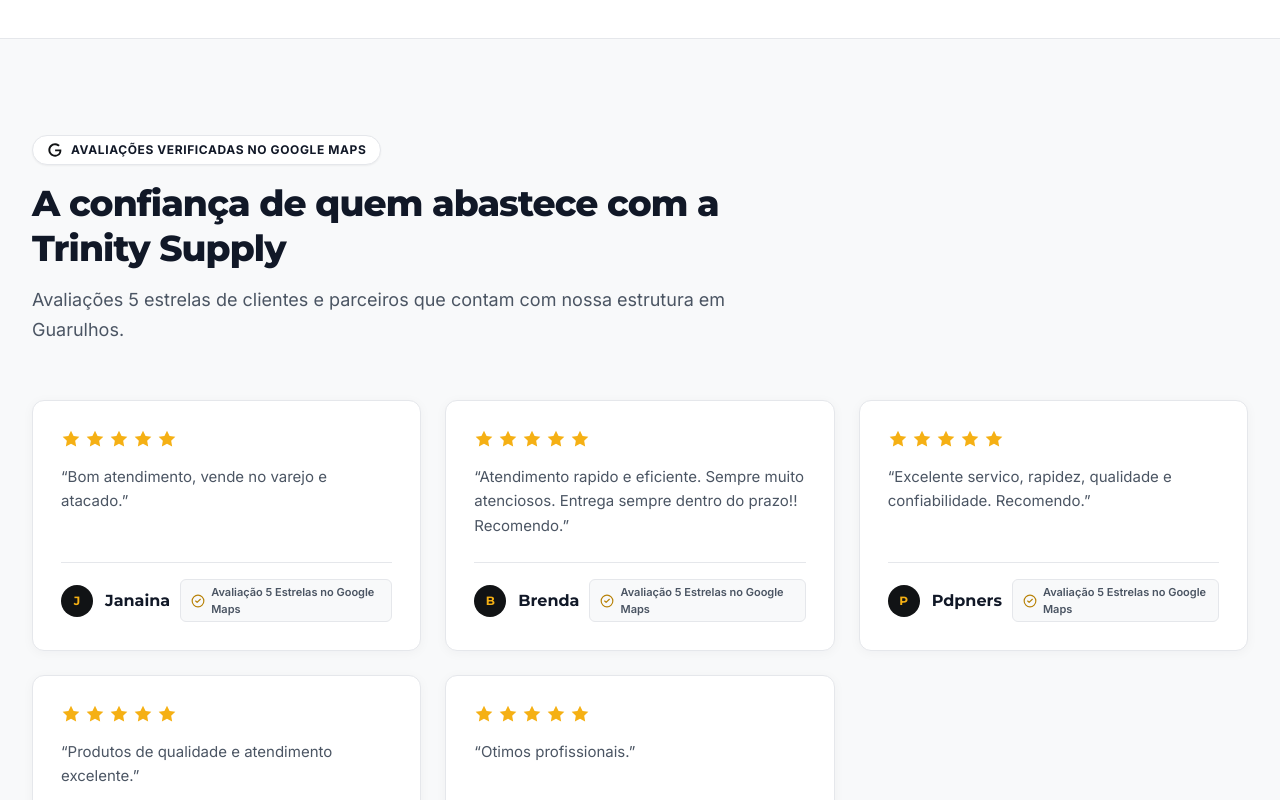
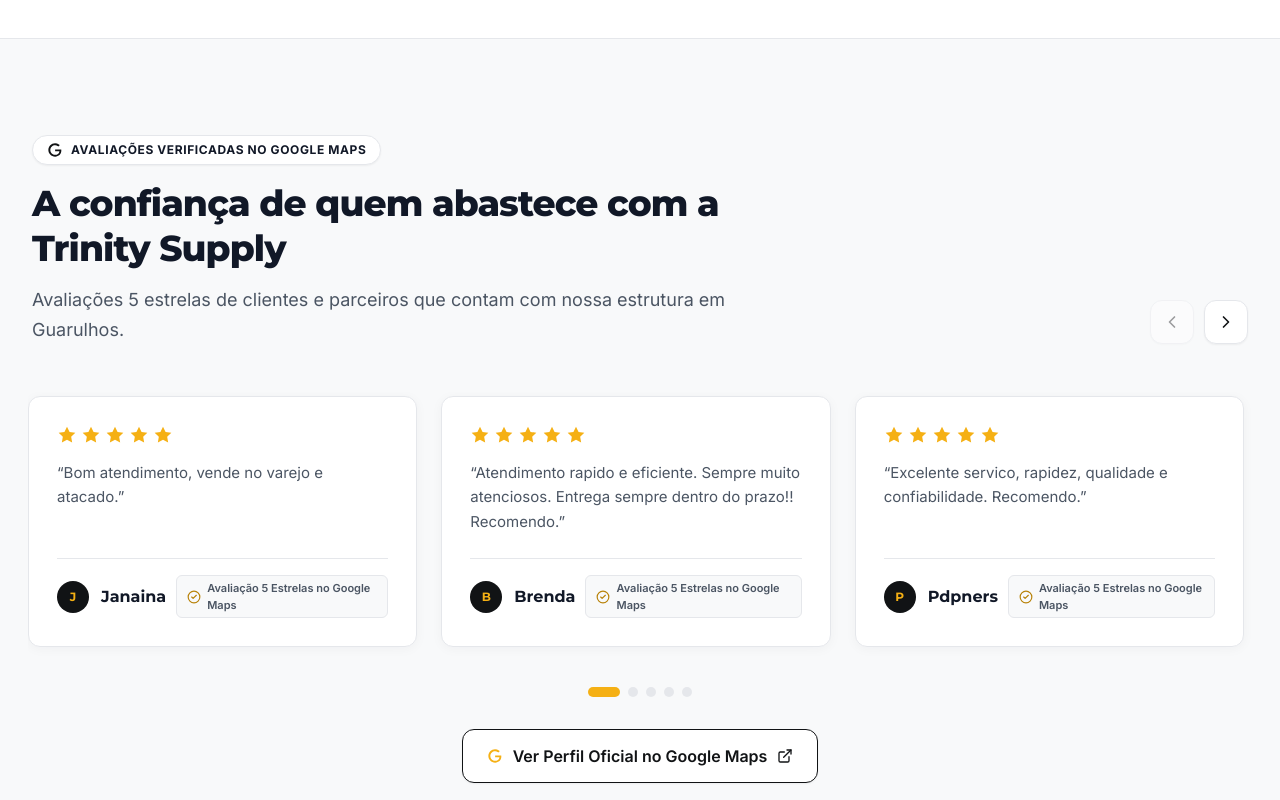
Before and after one commit to Leccarse-s-Tech/trinity-supply, a React (Vite) app: page / in a window 1280 px wide. Shown: the part 3300-4100 px from the top of the page. Built offline with nearby package versions, Linux system fonts and the light colour scheme.

Commit message:
feat(avaliacoes): implementa carrossel responsivo para os cards de avaliacao com botoes e indicadores

```diff
--- a/src/components/ReviewsSection.tsx
+++ b/src/components/ReviewsSection.tsx
@@ -1,17 +1,80 @@
-import React from 'react';
-import { ExternalLink, CheckCircle2 } from 'lucide-react';
+import React, { useRef, useState, useEffect } from 'react';
+import { ExternalLink, CheckCircle2, ChevronLeft, ChevronRight } from 'lucide-react';
 import { GoogleMapsBadgeIcon, StarFilledIcon } from './Icons';
 import { BRAND_INFO, GOOGLE_FIVE_STAR_REVIEWS } from '../data/siteData';
 
 export const ReviewsSection: React.FC = () => {
+  const carouselRef = useRef<HTMLDivElement>(null);
+  const [activeIndex, setActiveIndex] = useState(0);
+  const [canScrollLeft, setCanScrollLeft] = useState(false);
+  const [canScrollRight, setCanScrollRight] = useState(true);
+
+  const updateScrollState = () => {
+    if (!carouselRef.current) return;
+    const { scrollLeft, scrollWidth, clientWidth } = carouselRef.current;
+    setCanScrollLeft(scrollLeft > 10);
+    setCanScrollRight(scrollLeft < scrollWidth - clientWidth - 10);
+
+    // Calcula o indice aproximado com base no item visivel
+    const card = carouselRef.current.firstElementChild as HTMLElement | null;
+    if (card) {
+      const cardWidth = card.offsetWidth + 24; // largura + gap (24px)
+      const currentIndex = Math.round(scrollLeft / cardWidth);
+      setActiveIndex(Math.min(Math.max(currentIndex, 0), GOOGLE_FIVE_STAR_REVIEWS.length - 1));
+    }
+  };
+
+  useEffect(() => {
+    const el = carouselRef.current;
+    if (!el) return;
+
+    updateScrollState();
+    el.addEventListener('scroll', updateScrollState, { passive: true });
+    window.addEventListener('resize', updateScrollState);
+
+    return () => {
+      el.removeEventListener('scroll', updateScrollState);
+      window.removeEventListener('resize', updateScrollState);
+    };
+  }, []);
+
+  const scrollToIndex = (index: number) => {
+    if (!carouselRef.current) return;
+    const card = carouselRef.current.firstElementChild as HTMLElement | null;
+    if (card) {
+      const cardWidth = card.offsetWidth + 24;
+      carouselRef.current.scrollTo({
+        left: index * cardWidth,
+        behavior: 'smooth',
+      });
+      setActiveIndex(index);
+    }
+  };
+
+  const handlePrev = () => {
+    if (!carouselRef.current) return;
+    const card = carouselRef.current.firstElementChild as HTMLElement | null;
+    const scrollAmount = card ? card.offsetWidth + 24 : 340;
+    carouselRef.current.scrollBy({ left: -scrollAmount, behavior: 'smooth' });
+  };
+
+  const handleNext = () => {
+    if (!carouselRef.current) return;
+    const card = carouselRef.current.firstElementChild as HTMLElement | null;
+    const scrollAmount = card ? card.offsetWidth + 24 : 340;
+    carouselRef.current.scrollBy({ left: scrollAmount, behavior: 'smooth' });
+  };
+
   return (
     <section
       id="avaliacoes"
       className="bg-[#F8F9FA] text-[#111827] py-16 sm:py-20 lg:py-24 border-b border-[#E5E7EB]"
+      aria-label="Avaliações de clientes verificadas no Google Maps"
     >
       <div className="max-w-7xl mx-auto px-4 sm:px-6 lg:px-8">
-        {/* 1. Cabecalho da Secao */}
-        <div className="max-w-3xl mb-12 sm:mb-14">
+        {/* 1. Cabecalho da Secao com Controles do Carrossel */}
+        <div className="flex flex-col md:flex-row md:items-end justify-between gap-6 mb-10 sm:mb-12">
+          <div className="max-w-3xl">
             {/* Badge Google SVG + AVALIACOES VERIFICADAS NO GOOGLE MAPS */}
             <div className="inline-flex items-center gap-2 px-3.5 py-1.5 rounded-full bg-[#FFFFFF] border border-[#E5E7EB] mb-4 shadow-xs">
               <GoogleMapsBadgeIcon className="w-4 h-4 text-[#111315] shrink-0" />
@@ -29,12 +92,40 @@ export const ReviewsSection: React.FC = () => {
             </p>
           </div>
 
-        {/* 2. Grid de Cards de Avaliacao (Exclusivamente 5 Estrelas Legitimas) */}
-        <div className="grid grid-cols-1 md:grid-cols-2 lg:grid-cols-3 gap-6">
+          {/* Botoes de Navegacao Anterior / Proximo do Carrossel */}
+          <div className="flex items-center gap-2.5 shrink-0 self-start md:self-auto">
+            <button
+              type="button"
+              onClick={handlePrev}
+              disabled={!canScrollLeft}
+              aria-label="Avaliação anterior"
+              className="w-11 h-11 rounded-xl bg-[#FFFFFF] border border-[#E5E7EB] hover:border-[#111315] hover:bg-[#111315] hover:text-white disabled:opacity-40 disabled:hover:bg-[#FFFFFF] disabled:hover:text-inherit disabled:hover:border-[#E5E7EB] disabled:cursor-not-allowed text-[#111315] flex items-center justify-center transition-all shadow-xs"
+            >
+              <ChevronLeft className="w-5 h-5" />
+            </button>
+            <button
+              type="button"
+              onClick={handleNext}
+              disabled={!canScrollRight}
+              aria-label="Próxima avaliação"
+              className="w-11 h-11 rounded-xl bg-[#FFFFFF] border border-[#E5E7EB] hover:border-[#111315] hover:bg-[#111315] hover:text-white disabled:opacity-40 disabled:hover:bg-[#FFFFFF] disabled:hover:text-inherit disabled:hover:border-[#E5E7EB] disabled:cursor-not-allowed text-[#111315] flex items-center justify-center transition-all shadow-xs"
+            >
+              <ChevronRight className="w-5 h-5" />
+            </button>
+          </div>
+        </div>
+
+        {/* 2. Trilho do Carrossel de Cards de Avaliacao (Exclusivamente 5 Estrelas) */}
+        <div
+          ref={carouselRef}
+          role="region"
+          aria-roledescription="carrossel"
+          className="flex gap-6 overflow-x-auto scroll-smooth snap-x snap-mandatory pb-4 pt-1 px-1 -mx-1 [&::-webkit-scrollbar]:hidden [-ms-overflow-style:none] [scrollbar-width:none]"
+        >
           {GOOGLE_FIVE_STAR_REVIEWS.map((review, index) => (
             <article
               key={`${review.firstName}-${index}`}
-              className="bg-[#FFFFFF] rounded-[12px] border border-[#E5E7EB] p-6 sm:p-7 flex flex-col justify-between shadow-[0_2px_12px_rgba(17,24,39,0.04)]"
+              className="snap-start shrink-0 w-[88vw] sm:w-[calc(50%-12px)] lg:w-[calc(33.333%-16px)] bg-[#FFFFFF] rounded-[12px] border border-[#E5E7EB] p-6 sm:p-7 flex flex-col justify-between shadow-[0_2px_12px_rgba(17,24,39,0.04)] hover:border-[#F5B014] transition-colors"
             >
               <div>
                 {/* Linha de 5 estrelas preenchidas com o amarelo oficial (#F5B014) */}
@@ -48,7 +139,7 @@ export const ReviewsSection: React.FC = () => {
                 </div>
 
                 {/* Texto do depoimento em aspas, tamanho 14px ou 15px, cor #4B5563 */}
-                <blockquote className="text-[14px] sm:text-[15px] text-[#4B5563] leading-relaxed font-normal">
+                <blockquote className="text-[14px] sm:text-[15px] text-[#4B5563] leading-relaxed font-normal min-h-[4.5rem]">
                   &ldquo;{review.comment}&rdquo;
                 </blockquote>
               </div>
@@ -73,8 +164,25 @@ export const ReviewsSection: React.FC = () => {
           ))}
         </div>
 
+        {/* Indicadores Visuais de Posicao (Pontos do Carrossel) */}
+        <div className="flex items-center justify-center gap-2 mt-6">
+          {GOOGLE_FIVE_STAR_REVIEWS.map((review, dotIdx) => (
+            <button
+              key={review.firstName + dotIdx}
+              type="button"
+              onClick={() => scrollToIndex(dotIdx)}
+              aria-label={`Ir para avaliação de ${review.firstName}`}
+              className={`h-2.5 rounded-full transition-all duration-300 ${
+                activeIndex === dotIdx
+                  ? 'w-8 bg-[#F5B014]'
+                  : 'w-2.5 bg-[#E5E7EB] hover:bg-[#9CA3AF]'
+              }`}
+            />
+          ))}
+        </div>
+
         {/* 3. Botao de Verificacao Externa */}
-        <div className="mt-10 flex justify-start sm:justify-center">
+        <div className="mt-8 flex justify-start sm:justify-center">
           <a
             href={BRAND_INFO.googleMaps.placeUrl}
             target="_blank"
```
Lines whose indentation alone changed are shown as unchanged.
